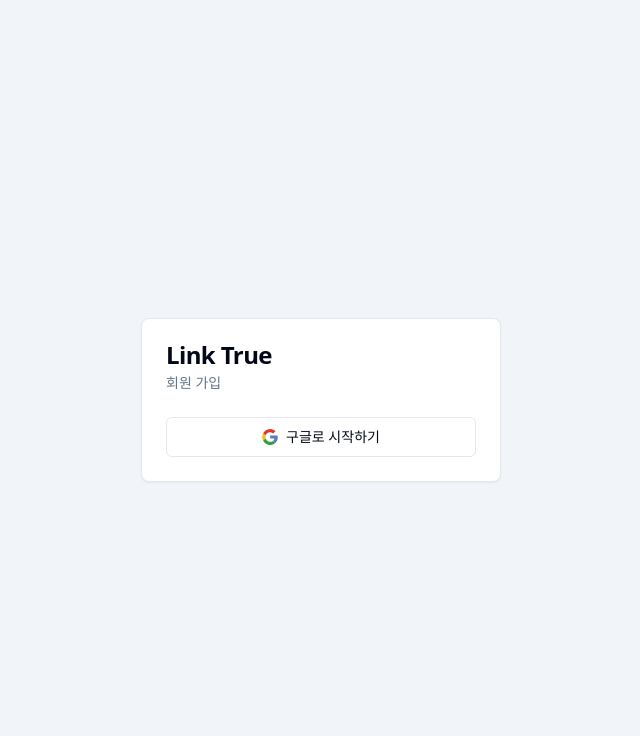
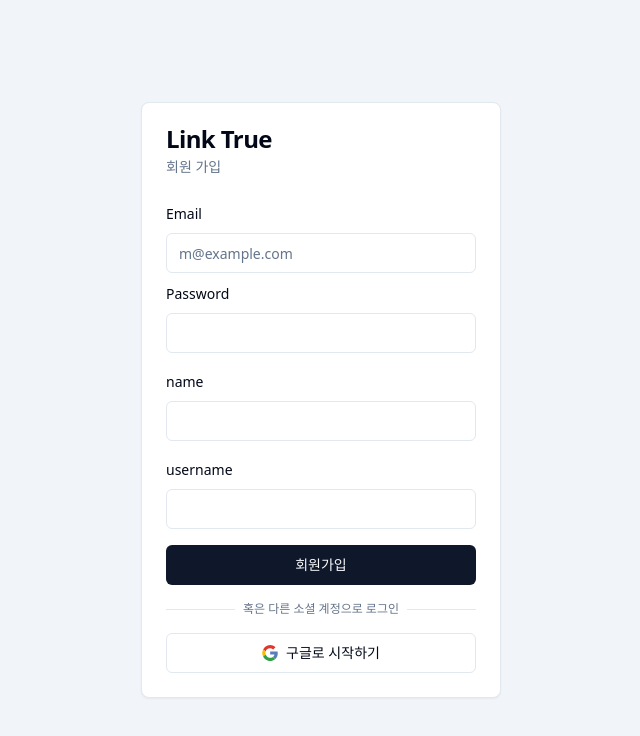
Before and after one commit to toy-crane/fastcampus-optimize-performance, a Next.js app in the folder apps/linktrue/: page /signup in a window 1280 px wide. Shown: the top 736 px of the page, without its empty margins (319-959 px from the left). Built offline with nearby package versions, Linux system fonts and the light colour scheme.

Commit message:
id, password  회원 가입 및 로그인 페이지 구현

```diff
--- a/apps/linktrue/app/login/page.tsx
+++ b/apps/linktrue/app/login/page.tsx
@@ -7,6 +7,8 @@
   CardDescription,
   CardContent,
 } from "@/components/ui/card";
+import { Input } from "@/components/ui/input";
+import { Label } from "@/components/ui/label";
 import { createClient } from "@/utils/supabase/server";
 import { headers } from "next/headers";
 import { redirect } from "next/navigation";
@@ -29,6 +31,23 @@
     }
   };
 
+  const login = async (formData: FormData) => {
+    "use server";
+    const email = formData.get("email") as string;
+    const password = formData.get("password") as string;
+
+    const supabase = createClient();
+    const { error } = await supabase.auth.signInWithPassword({
+      email,
+      password,
+    });
+    if (error) {
+      throw error;
+    } else {
+      redirect("/");
+    }
+  };
+
   return (
     <div className="min-h-screen flex items-center justify-center bg-muted">
       <Card className="w-[360px]">
@@ -37,7 +56,36 @@
           <CardDescription>계정에 로그인해 주세요</CardDescription>
         </CardHeader>
         <CardContent>
-          <form>
+          <form action={login}>
+            <div className="mb-4">
+              <div className="space-y-2 mb-2">
+                <Label htmlFor="email">Email</Label>
+                <Input
+                  id="email"
+                  type="email"
+                  name="email"
+                  placeholder="m@example.com"
+                  required
+                />
+              </div>
+              <div className="space-y-2 mb-4">
+                <Label htmlFor="password">Password</Label>
+                <Input id="password" type="password" name="password" required />
+              </div>
+              <Button type="submit" className="w-full">
+                로그인
+              </Button>
+            </div>
+            <div className="relative mb-4">
+              <div className="absolute inset-0 flex items-center">
+                <span className="w-full border-t" />
+              </div>
+              <div className="relative flex justify-center text-xs uppercase">
+                <span className="bg-background px-2 text-muted-foreground">
+                  혹은 다른 소셜 계정으로 로그인
+                </span>
+              </div>
+            </div>
             <Button
               variant="outline"
               className="w-full"
--- a/apps/linktrue/app/signup/page.tsx
+++ b/apps/linktrue/app/signup/page.tsx
@@ -7,6 +7,8 @@
   CardDescription,
   CardContent,
 } from "@/components/ui/card";
+import { Input } from "@/components/ui/input";
+import { Label } from "@/components/ui/label";
 import { createClient } from "@/utils/supabase/server";
 import { headers } from "next/headers";
 import { redirect } from "next/navigation";
@@ -29,6 +31,31 @@
     }
   };
 
+  const signup = async (formData: FormData) => {
+    "use server";
+    const email = formData.get("email") as string;
+    const password = formData.get("password") as string;
+    const name = formData.get("name") as string;
+    const username = formData.get("username") as string;
+
+    const supabase = createClient();
+    const { error } = await supabase.auth.signUp({
+      email,
+      password,
+      options: {
+        data: {
+          full_name: name,
+          name: username,
+        },
+      },
+    });
+    if (error) {
+      throw error;
+    } else {
+      redirect("/");
+    }
+  };
+
   return (
     <div className="min-h-screen flex items-center justify-center bg-muted">
       <Card className="w-[360px]">
@@ -37,7 +64,44 @@
           <CardDescription>회원 가입</CardDescription>
         </CardHeader>
         <CardContent>
-          <form>
+          <form action={signup}>
+            <div className="mb-4">
+              <div className="space-y-2 mb-2">
+                <Label htmlFor="email">Email</Label>
+                <Input
+                  id="email"
+                  type="email"
+                  name="email"
+                  placeholder="m@example.com"
+                  required
+                />
+              </div>
+              <div className="space-y-2 mb-4">
+                <Label htmlFor="password">Password</Label>
+                <Input id="password" type="password" name="password" required />
+              </div>
+              <div className="space-y-2 mb-4">
+                <Label htmlFor="name">name</Label>
+                <Input id="name" type="text" name="name" required />
+              </div>
+              <div className="space-y-2 mb-4">
+                <Label htmlFor="username">username</Label>
+                <Input id="username" type="text" name="username" required />
+              </div>
+              <Button type="submit" className="w-full">
+                회원가입
+              </Button>
+            </div>
+            <div className="relative mb-4">
+              <div className="absolute inset-0 flex items-center">
+                <span className="w-full border-t" />
+              </div>
+              <div className="relative flex justify-center text-xs uppercase">
+                <span className="bg-background px-2 text-muted-foreground">
+                  혹은 다른 소셜 계정으로 로그인
+                </span>
+              </div>
+            </div>
             <Button
               variant="outline"
               className="w-full"
--- /dev/null
+++ b/apps/linktrue/components/ui/input.tsx
@@ -0,0 +1,25 @@
+import * as React from "react"
+
+import { cn } from "@/lib/utils"
+
+export interface InputProps
+  extends React.InputHTMLAttributes<HTMLInputElement> {}
+
+const Input = React.forwardRef<HTMLInputElement, InputProps>(
+  ({ className, type, ...props }, ref) => {
+    return (
+      <input
+        type={type}
+        className={cn(
+          "flex h-10 w-full rounded-md border border-input bg-background px-3 py-2 text-sm ring-offset-background file:border-0 file:bg-transparent file:text-sm file:font-medium placeholder:text-muted-foreground focus-visible:outline-none focus-visible:ring-2 focus-visible:ring-ring focus-visible:ring-offset-2 disabled:cursor-not-allowed disabled:opacity-50",
+          className
+        )}
+        ref={ref}
+        {...props}
+      />
+    )
+  }
+)
+Input.displayName = "Input"
+
+export { Input }
--- /dev/null
+++ b/apps/linktrue/components/ui/label.tsx
@@ -0,0 +1,26 @@
+"use client"
+
+import * as React from "react"
+import * as LabelPrimitive from "@radix-ui/react-label"
+import { cva, type VariantProps } from "class-variance-authority"
+
+import { cn } from "@/lib/utils"
+
+const labelVariants = cva(
+  "text-sm font-medium leading-none peer-disabled:cursor-not-allowed peer-disabled:opacity-70"
+)
+
+const Label = React.forwardRef<
+  React.ElementRef<typeof LabelPrimitive.Root>,
+  React.ComponentPropsWithoutRef<typeof LabelPrimitive.Root> &
+    VariantProps<typeof labelVariants>
+>(({ className, ...props }, ref) => (
+  <LabelPrimitive.Root
+    ref={ref}
+    className={cn(labelVariants(), className)}
+    {...props}
+  />
+))
+Label.displayName = LabelPrimitive.Root.displayName
+
+export { Label }
--- a/apps/linktrue/package.json
+++ b/apps/linktrue/package.json
@@ -6,6 +6,7 @@
     "start": "next start"
   },
   "dependencies": {
+    "@radix-ui/react-label": "^2.1.0",
     "@radix-ui/react-slot": "^1.1.0",
     "@supabase/ssr": "latest",
     "@supabase/supabase-js": "latest",
```
Also changed, not shown: 1 other file (tests, documents, lock files or other folders).
